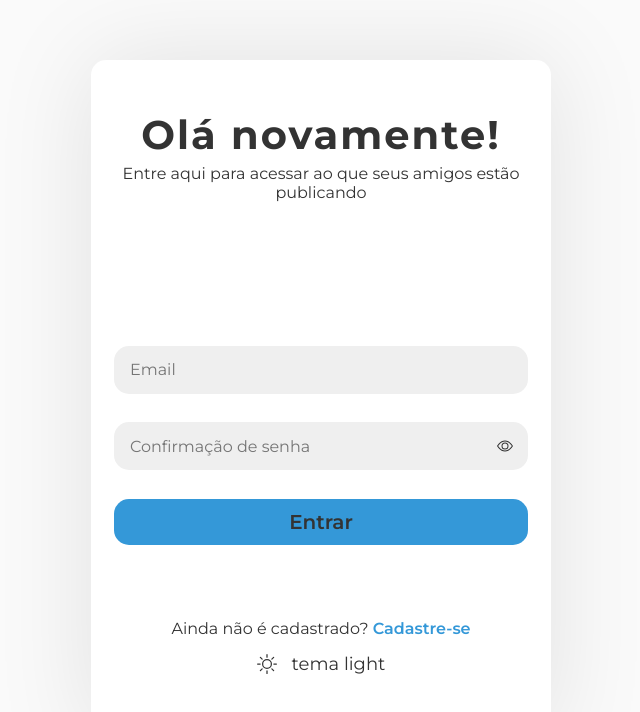
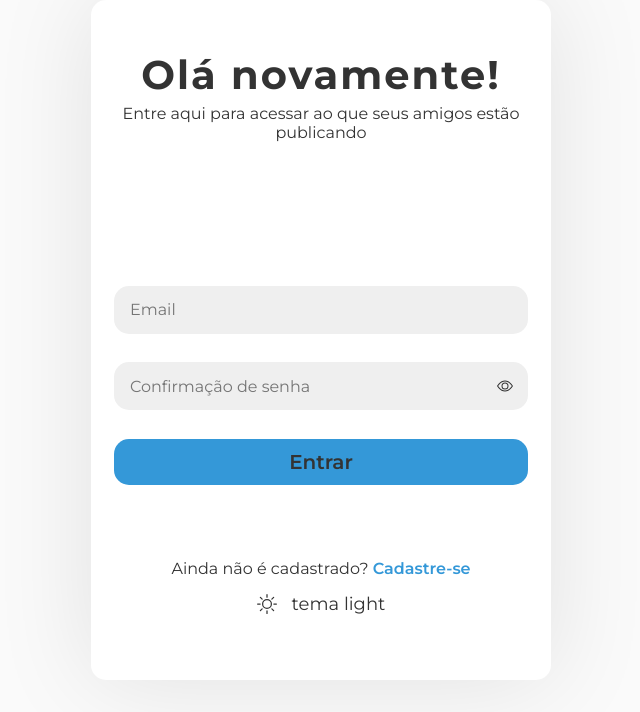
Before and after one commit to mateuscorreiaazevedo/insta-clone, a React (Vite) app: page /login in a window 1280 px wide. Shown: the top 712 px of the page, without its empty margins (319-959 px from the left). Built offline with nearby package versions, Linux system fonts and the light colour scheme; no server answers.

Commit message:
style: adjusting height of  ui component Main

```diff
--- a/src/components/ui/main/index.ts
+++ b/src/components/ui/main/index.ts
@@ -1,7 +1,7 @@
 import styled from 'styled-components'
 
 export const Main = styled.main`
-  min-height: 100vh;
+  min-height: 85vh;
   width: 100vw;
   display: flex;
   flex-direction: column;
```
